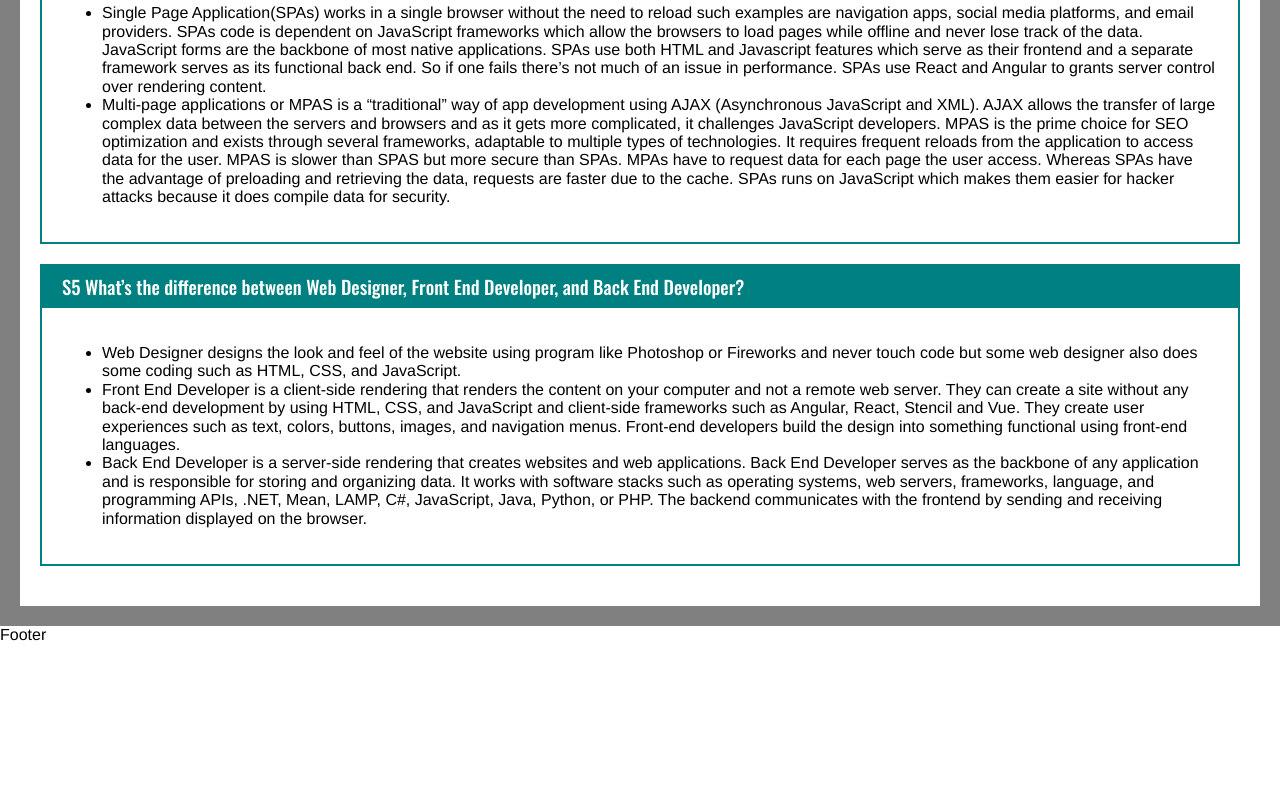
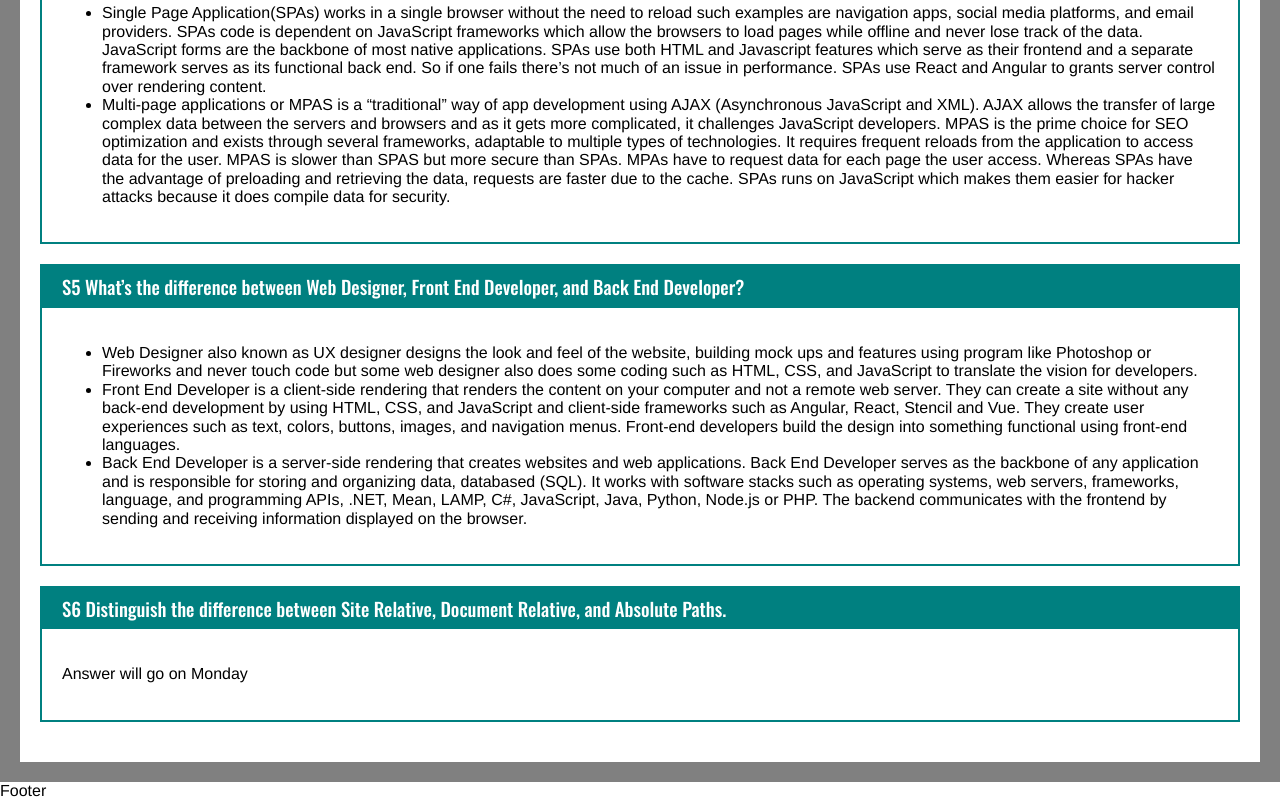
Before and after one commit to christinal59/Web-1-Li-Christina-Final, a React (Create React App) app: page /homework in a window 1280 px wide. Shown: the part 1296-2096 px from the top of the page. Before the commit the page ends 1940 px from the top, so only its background shows below. Built offline with nearby package versions, Linux system fonts and the light colour scheme.

Commit message:
Updating Homework

```diff
--- a/src/React/Homework/Essays/Essays.jsx
+++ b/src/React/Homework/Essays/Essays.jsx
@@ -59,19 +59,23 @@ const Essays= () => {
             </Essay>
             <Essay q='S5 What’s the difference between Web Designer, Front End Developer, and Back End Developer?'>
             <ul>
-                <li>Web Designer designs the look and feel of the website using program like Photoshop or Fireworks and
-            never touch code but some web designer also does some coding such as HTML, CSS, and JavaScript.</li>
+                <li>Web Designer also known as UX designer designs the look and feel of the website, building mock ups and features using program
+                    like Photoshop or Fireworks and never touch code but some web designer also does some coding such as HTML, CSS, and JavaScript
+                    to translate the vision for developers.</li>
                 <li>Front End Developer is a client-side rendering that renders the content on your computer and not a remote web server.
             They can create a site without any back-end development by using HTML, CSS, and JavaScript and client-side frameworks such as
             Angular, React, Stencil and Vue. They create user experiences such as text, colors, buttons, images, and navigation menus.
             Front-end developers build the design into something functional using front-end languages.
                 </li>
                 <li>Back End Developer is a server-side rendering that creates websites and web applications. Back End Developer serves as
-            the backbone of any application and is responsible for storing and organizing data. It works with software stacks such as operating
-            systems, web servers, frameworks, language, and programming APIs, .NET, Mean, LAMP, C#, JavaScript, Java, Python, or PHP. The backend
-            communicates with the frontend by sending and receiving information displayed on the browser.
+            the backbone of any application and is responsible for storing and organizing data, databased (SQL). It works with software stacks such as operating
+            systems, web servers, frameworks, language, and programming APIs, .NET, Mean, LAMP, C#, JavaScript, Java, Python, Node.js or PHP.
+            The backend communicates with the frontend by sending and receiving information displayed on the browser.
                 </li>
                 </ul>
+            </Essay>
+            <Essay q='S6 Distinguish the difference between Site Relative, Document Relative, and Absolute Paths.'>
+                    <p>Answer will go on Monday</p>
             </Essay>
         </EssaysStyled>
     )
--- a/src/React/Layout/Nav/Nav.jsx
+++ b/src/React/Layout/Nav/Nav.jsx
@@ -7,7 +7,7 @@ const Nav = () => {
 
     return (
         <NavStyled className='Nav'>
-            <MainMenu/>
+        <MainMenu/>
         </NavStyled>
     );
 }
@@ -18,4 +18,4 @@ const NavStyled = styled.nav`
     background-color: rgb(1, 68,68);
     padding: 20px;
     color: white;
-`;
+    `;
```
